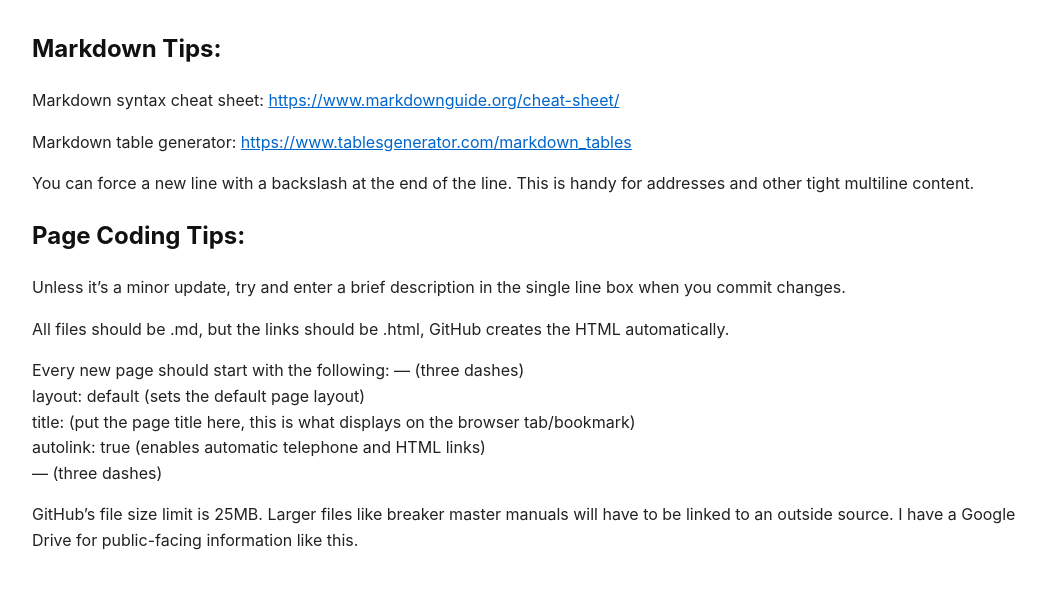
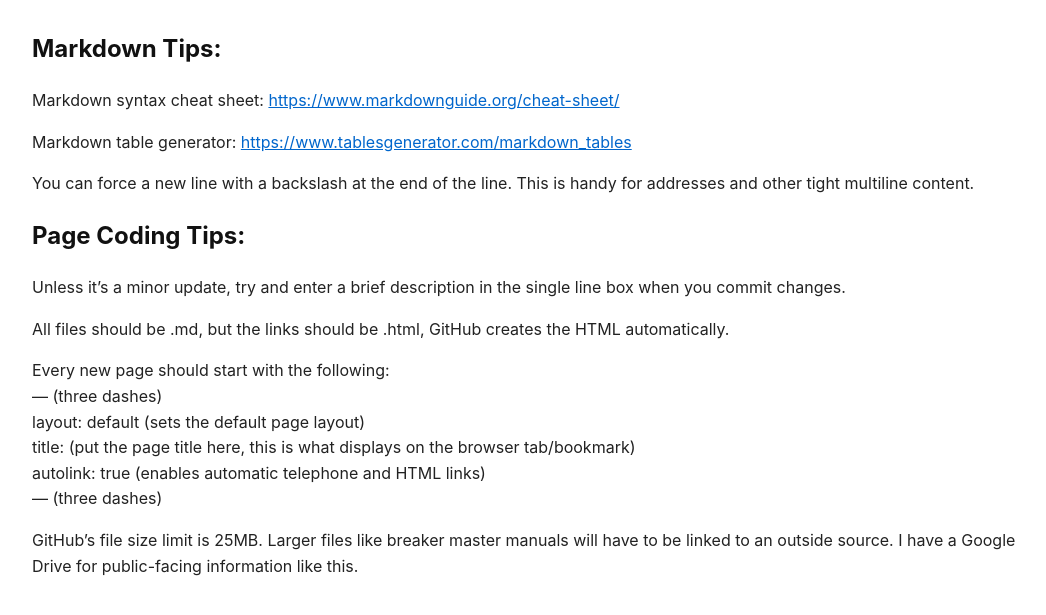
Before and after one commit to epecsupport/Service, a Jekyll site: the page built from support/markdown.md, in a window 1280 px wide. Shown: the top 615 px of the page, without its empty margins (108-1154 px from the left). Built offline with Jekyll 4.4.1, drawn with Linux system fonts in a browser that asks for light colours.

Commit message:
Formatting correction

```diff
--- a/support/markdown.md
+++ b/support/markdown.md
@@ -18,7 +18,7 @@ Unless it's a minor update, try and enter a brief description in the single line
 
 All files should be .md, but the links should be .html, GitHub creates the HTML automatically.
 
-Every new page should start with the following:
+Every new page should start with the following:\
 --- (three dashes)\
 layout: default (sets the default page layout)\
 title: (put the page title here, this is what displays on the browser tab/bookmark)\
```
